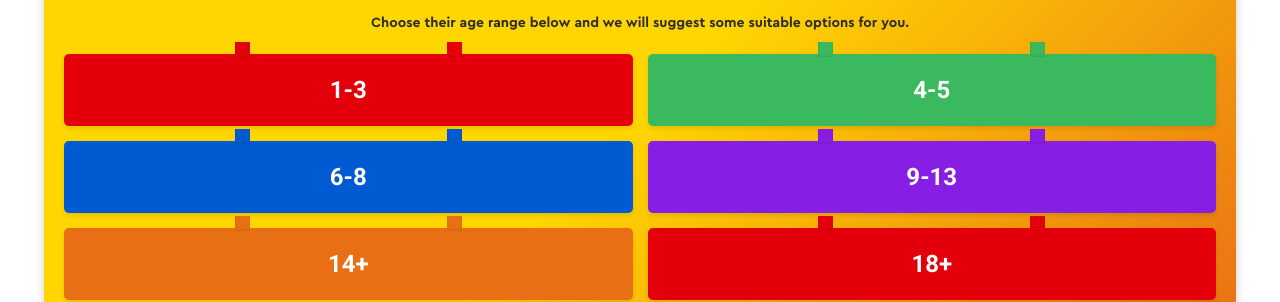
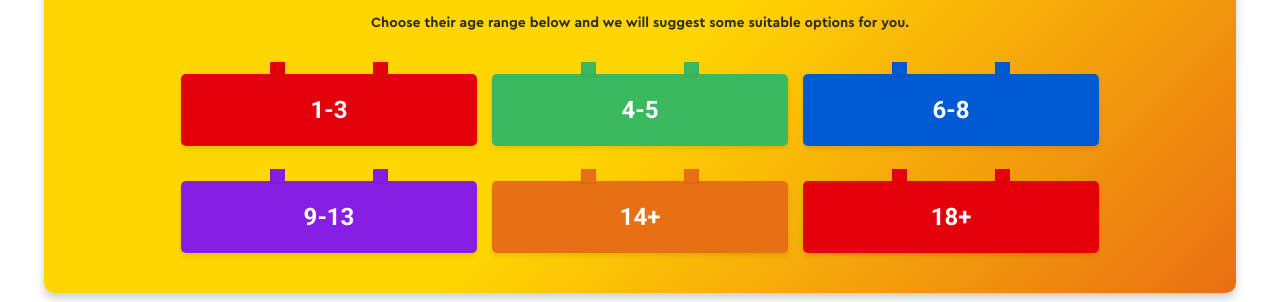
Before and after one commit to murasakiaura/Lego-Industry-Project, a React (Create React App) app: page /giftIdeas in a window 1280 px wide. Shown: the part 545-847 px from the top of the page. Built offline with nearby package versions, Linux system fonts and the light colour scheme.

Commit message:
block fix according to a design

```diff
--- a/src/pages/GiftIdeas/GiftIdeas.scss
+++ b/src/pages/GiftIdeas/GiftIdeas.scss
@@ -79,6 +79,7 @@
   text-align: center;
   margin: 2rem auto;
   max-width: 90%;
+
   background: linear-gradient(
     135deg,
     $primary-yellow 50%,
@@ -108,6 +109,12 @@
     display: grid;
     grid-template-columns: repeat(2, 1fr);
     gap: 1.5rem;
+    @include desktop{
+    display:flex;
+    flex-wrap: wrap;
+    justify-content: center;
+  }
+
   }
 
   &__block {
@@ -125,7 +132,10 @@
     transition: transform 0.3s ease, box-shadow 0.3s ease;
     box-shadow: 0 0.25rem 0.5rem rgba(0, 0, 0, 0.1);
     font-family: "Roboto", sans-serif;
-
+  @include desktop{
+        width: 20vw;
+        margin-top: 2rem;
+      }
     &:before,
     &:after {
       content: "";
@@ -136,6 +146,7 @@
       background-color: inherit;
       border-radius: 0;
       box-shadow: inset 0 -0.125rem 0.25rem rgba(0, 0, 0, 0.1);
+
     }
 
     &:before {
```
